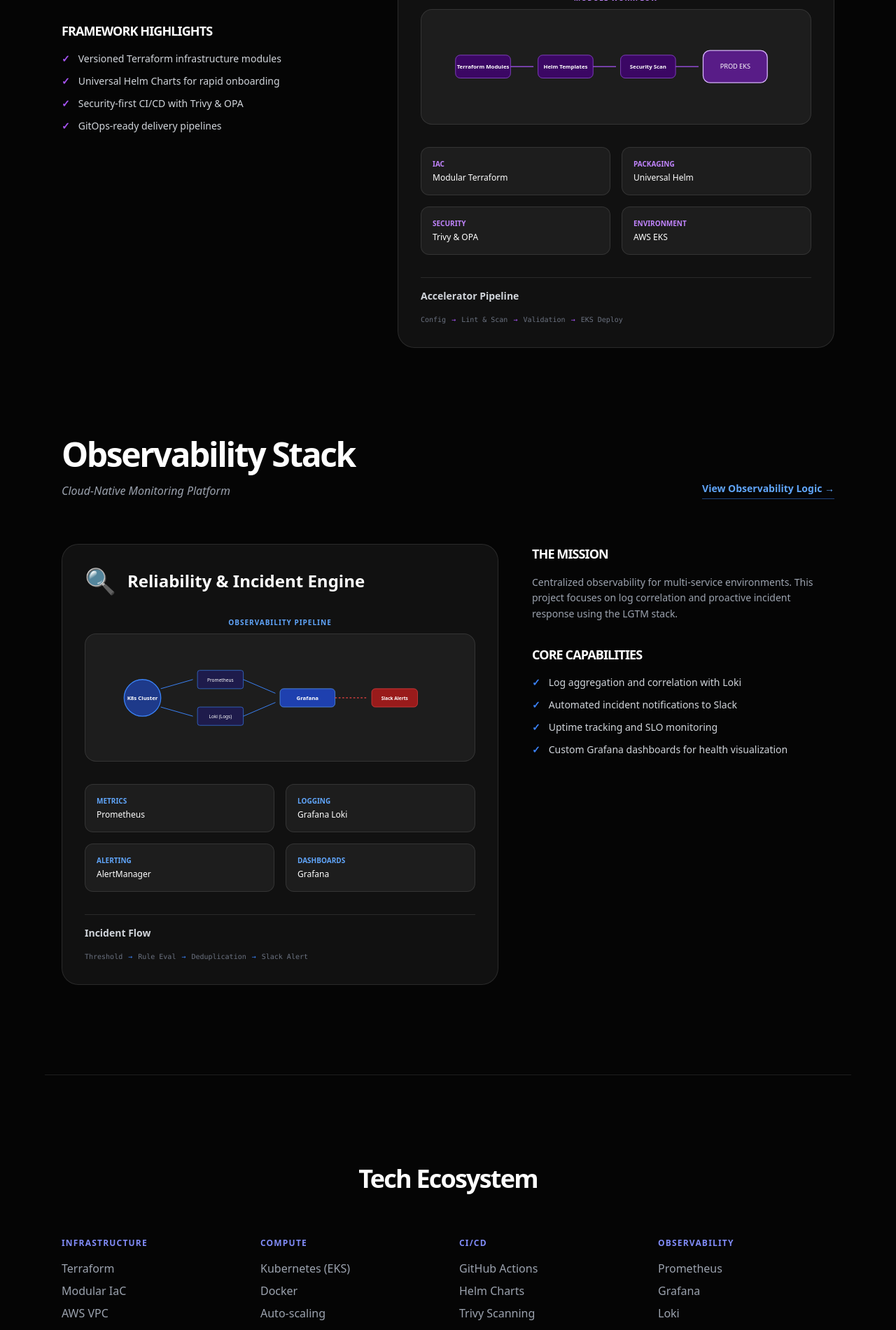
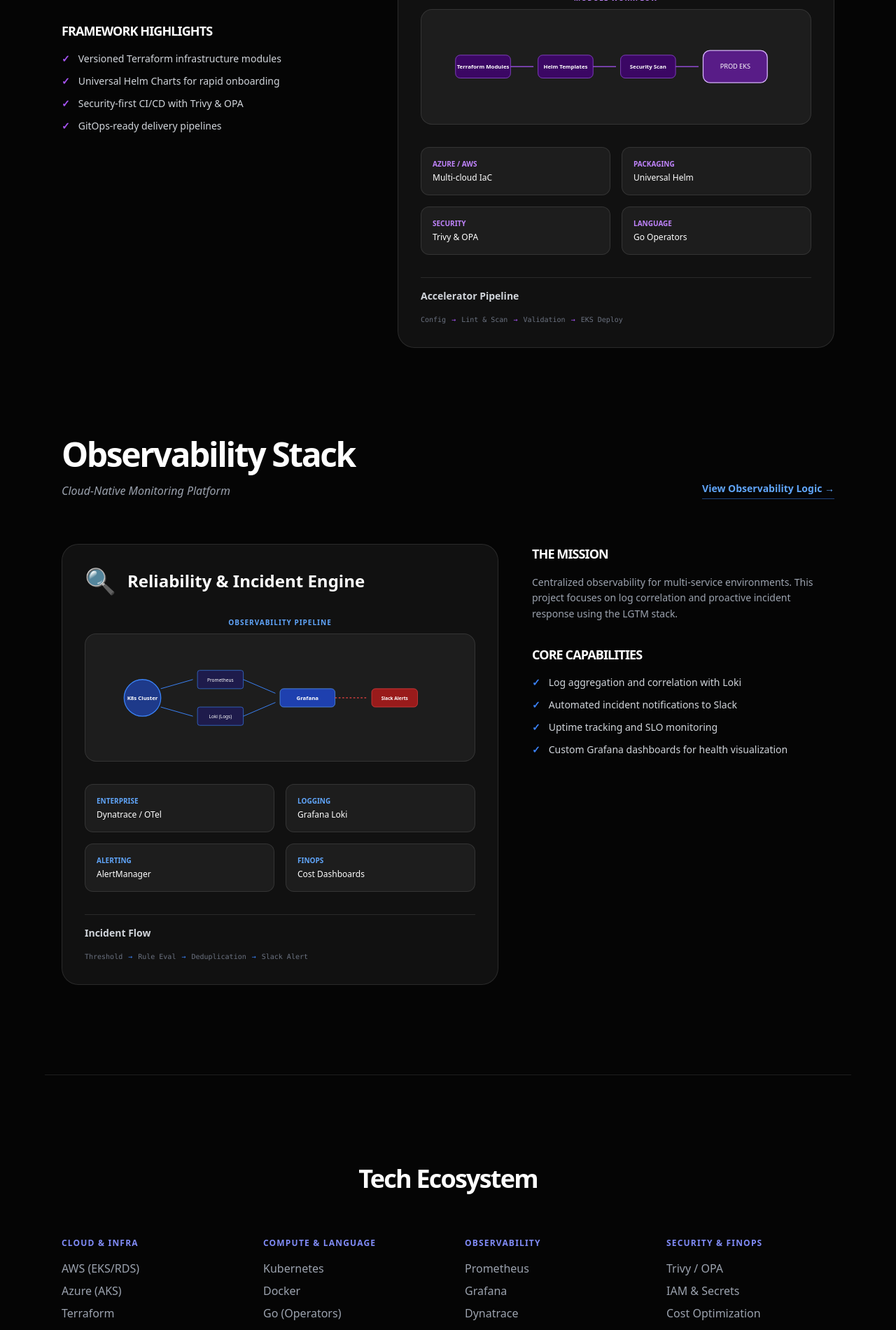
Before and after one commit to sanjanamahajan2001-sys/personal-portfolio, a Next.js app: page / in a window 1280 px wide. Shown: the part 2770-4670 px from the top of the page at 70% size. Built offline with nearby package versions, Linux system fonts and the light colour scheme.

Commit message:
feat: integrate enterprise security, multi-cloud, and finops into project sections

```diff
--- a/app/page.tsx
+++ b/app/page.tsx
@@ -201,8 +201,8 @@
                 {[
                   { label: "AWS EKS", value: "Cluster Management" },
                   { label: "Terraform", value: "Modular IaC" },
-                  { label: "FastAPI", value: "WebSocket Engine" },
-                  { label: "Redis/RDS", value: "State Persistence" }
+                  { label: "Security", value: "IAM & Secrets" },
+                  { label: "FinOps", value: "Spot Optimization" }
                 ].map((card, i) => (
                   <div key={i} className="p-4 rounded-xl bg-white/5 border border-white/10">
                     <p className="text-indigo-400 text-[10px] font-black uppercase mb-1">{card.label}</p>
@@ -301,10 +301,10 @@
 
               <div className="grid grid-cols-2 gap-4">
                 {[
-                  { label: "IaC", value: "Modular Terraform" },
+                  { label: "Azure / AWS", value: "Multi-cloud IaC" },
                   { label: "Packaging", value: "Universal Helm" },
                   { label: "Security", value: "Trivy & OPA" },
-                  { label: "Environment", value: "AWS EKS" }
+                  { label: "Language", value: "Go Operators" }
                 ].map((card, i) => (
                   <div key={i} className="p-4 rounded-xl bg-white/5 border border-white/10">
                     <p className="text-purple-400 text-[10px] font-black uppercase mb-1">{card.label}</p>
@@ -353,10 +353,10 @@
 
               <div className="grid grid-cols-2 gap-4">
                 {[
-                  { label: "Metrics", value: "Prometheus" },
+                  { label: "Enterprise", value: "Dynatrace / OTel" },
                   { label: "Logging", value: "Grafana Loki" },
                   { label: "Alerting", value: "AlertManager" },
-                  { label: "Dashboards", value: "Grafana" }
+                  { label: "FinOps", value: "Cost Dashboards" }
                 ].map((card, i) => (
                   <div key={i} className="p-4 rounded-xl bg-white/5 border border-white/10">
                     <p className="text-blue-400 text-[10px] font-black uppercase mb-1">{card.label}</p>
@@ -407,12 +407,12 @@
       {/* Skills Section */}
       <section id="skills" className="max-w-6xl mx-auto px-6 py-32 border-t border-white/10">
         <h2 className="text-4xl font-black tracking-tighter mb-16 text-white text-center">Tech Ecosystem</h2>
-        <div className="grid grid-cols-2 md:grid-cols-4 gap-8">
+        <div className="grid grid-cols-2 md:grid-cols-4 gap-12">
           {[
-                { cat: "Infrastructure", items: ["Terraform", "Modular IaC", "AWS VPC", "IAM"] },
-                { cat: "Compute", items: ["Kubernetes (EKS)", "Docker", "Auto-scaling", "Spot Instances"] },
-                { cat: "CI/CD", items: ["GitHub Actions", "Helm Charts", "Trivy Scanning", "GitOps Patterns"] },
-                { cat: "Observability", items: ["Prometheus", "Grafana", "Loki", "AlertManager"] }
+                { cat: "Cloud & Infra", items: ["AWS (EKS/RDS)", "Azure (AKS)", "Terraform", "Multi-cloud Networking"] },
+                { cat: "Compute & Language", items: ["Kubernetes", "Docker", "Go (Operators)", "Python (FastAPI)"] },
+                { cat: "Observability", items: ["Prometheus", "Grafana", "Dynatrace", "Loki Stack"] },
+                { cat: "Security & FinOps", items: ["Trivy / OPA", "IAM & Secrets", "Cost Optimization", "Infracost / FinOps"] }
           ].map((skill, i) => (
             <div key={i} className="space-y-4">
               <h4 className="text-indigo-400 text-xs font-black uppercase tracking-widest">{skill.cat}</h4>
```
